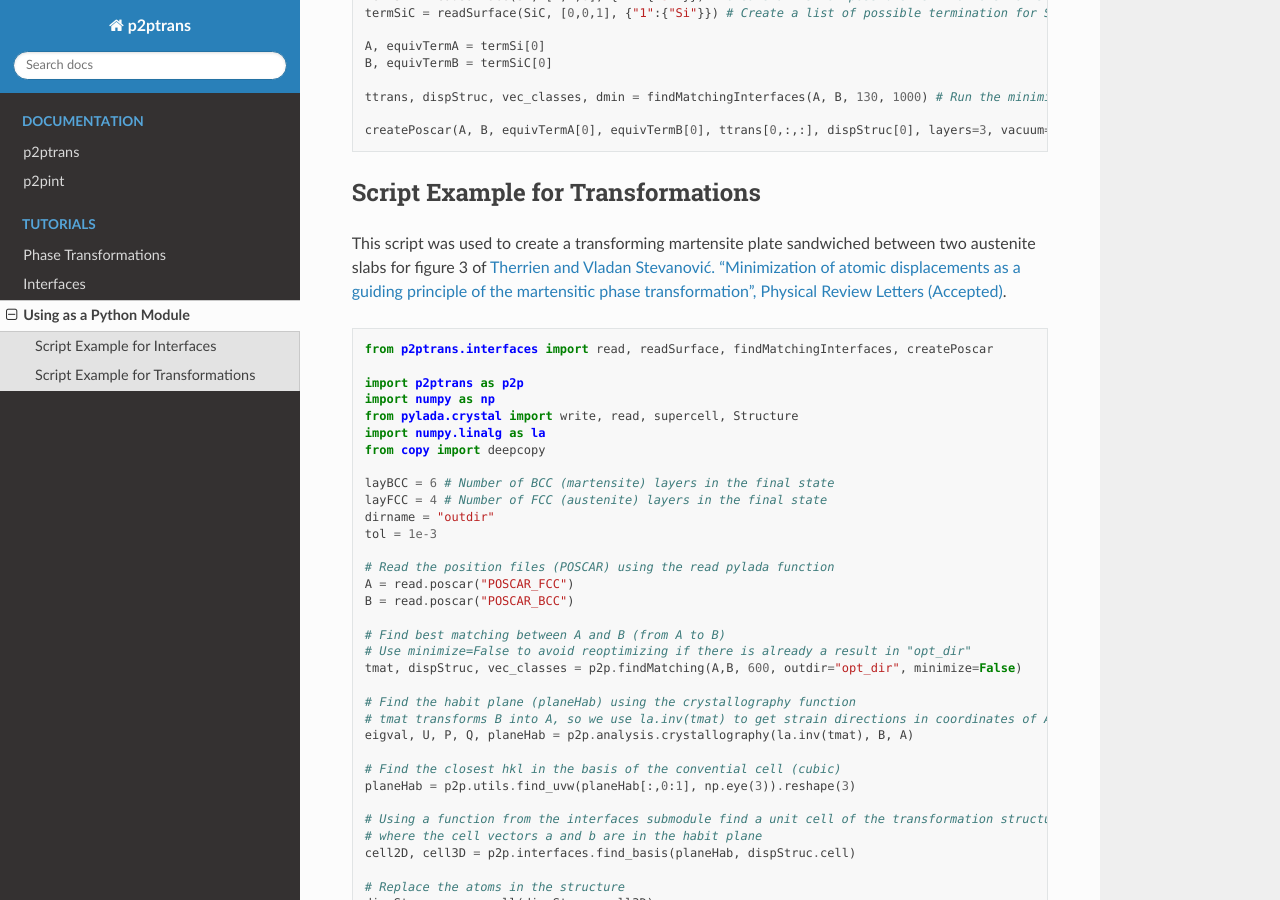
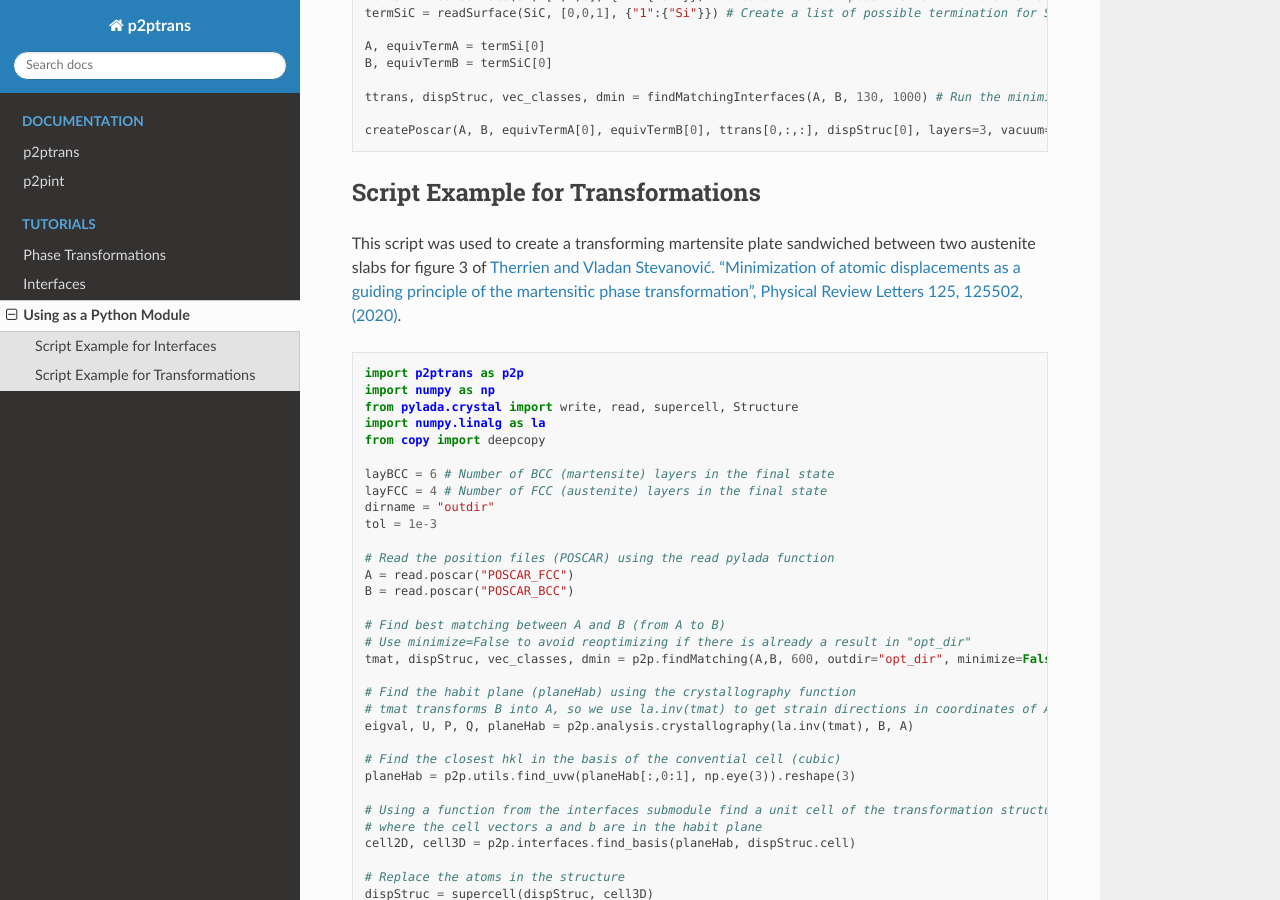
Before and after one commit to ftherrien/p2ptrans, a Sphinx documentation site: the page built from docs/source/pymodule.rst, in a window 1280 px wide and 900 px high, scrolled down 397 px. Built offline with Sphinx 7.4.7 and the Read the Docs theme 2.0.0, drawn with Linux system fonts in a browser that asks for light colours.

Commit message:
Added dmin as 4th output to findMatching, initialized vec_rot in transform.f90
Also changing the subversion because findMatching will not be back-compatible.

```diff
--- a/docs/source/pymodule.rst
+++ b/docs/source/pymodule.rst
@@ -27,11 +27,9 @@
 Script Example for Transformations
 ^^^^^^^^^^^^^^^^^^^^^^^^^^^^^^^^^^
 
-This script was used to create a transforming martensite plate sandwiched between two austenite slabs for figure 3 of `Therrien and Vladan Stevanović. "Minimization of atomic displacements as a guiding principle of the martensitic phase transformation", Physical Review Letters (Accepted) <https://arxiv.org/abs/1912.11915>`_.
+This script was used to create a transforming martensite plate sandwiched between two austenite slabs for figure 3 of `Therrien and Vladan Stevanović. "Minimization of atomic displacements as a guiding principle of the martensitic phase transformation", Physical Review Letters 125, 125502, (2020) <https://link.aps.org/doi/10.1103/PhysRevLett.125.125502>`_.
 
 .. code-block:: python
-
-   from p2ptrans.interfaces import read, readSurface, findMatchingInterfaces, createPoscar
 
    import p2ptrans as p2p
    import numpy as np
@@ -50,7 +48,7 @@
 
    # Find best matching between A and B (from A to B)
    # Use minimize=False to avoid reoptimizing if there is already a result in "opt_dir"
-   tmat, dispStruc, vec_classes = p2p.findMatching(A,B, 600, outdir="opt_dir", minimize=False)
+   tmat, dispStruc, vec_classes, dmin = p2p.findMatching(A,B, 600, outdir="opt_dir", minimize=False)
 
    # Find the habit plane (planeHab) using the crystallography function
    # tmat transforms B into A, so we use la.inv(tmat) to get strain directions in coordinates of A
--- a/setup.py
+++ b/setup.py
@@ -4,7 +4,7 @@
 mod = Extension(name='p2ptrans.fmodules', sources=['source/lap.f90', 'source/utils.f90', 'source/tiling.f90', 'source/potential.f90', 'source/transform.f90'], extra_f90_compile_args=["-fopenmp","-O3"], extra_link_args=['-lgomp'], f2py_options=["only:","munkres", "free_trans", "rot_mat", "center", "eye", "norm", "split", "det", "sort", "sphere", "circle", "distance", "derivative", "intoptimization", "fastoptimization", ":"])
 
 setup(name='p2ptrans',
-      version='1.3.5',
+      version='1.4',
       description='An algorithm to match crystal structures',
       url='https://github.com/ftherrien/p2ptrans',
       author='Felix Therrien',
```
Also changed, not shown: README.md (+2 -1 lines), 4 other files.
